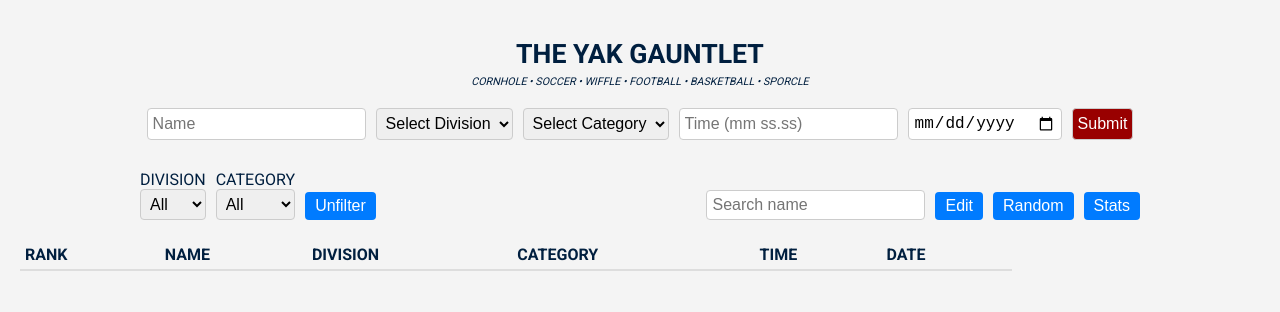
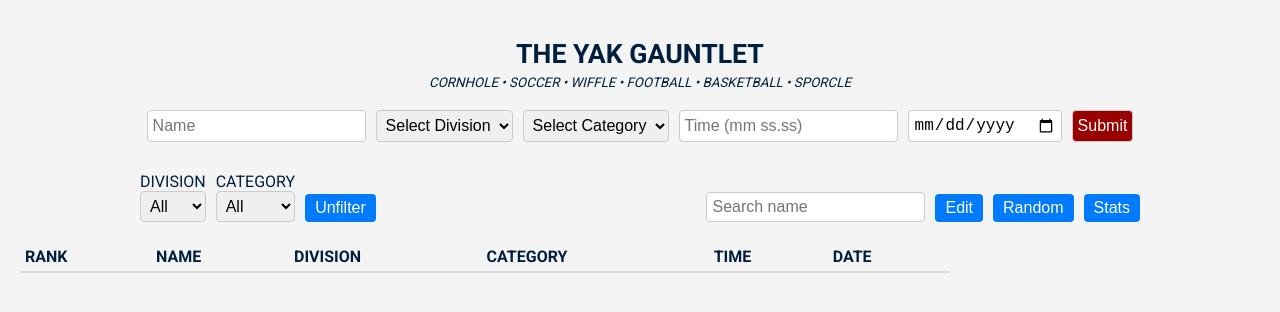
Before and after one commit to goatchase/yak-gauntlet, a plain HTML site: page index.html in a window 1280 px wide. Drawn offline with Linux system fonts and the light colour scheme; no server answers.

Commit message:
Update index.html

```diff
--- a/index.html
+++ b/index.html
@@ -27,7 +27,7 @@
     .subtitle {
       text-align: center;
       font-style: italic;
-      font-size: 8pt;
+      font-size: 10pt;
       margin-bottom: 20px;
       color: #001f3f;
     }
@@ -52,7 +52,7 @@
 
 .form-row {
   justify-content: center;
-  flex-wrap: nowrap;
+  white-space: nowrap;
 }
 
 .second-row {
@@ -163,10 +163,11 @@
 	}
 
     table {
-      width: 80%;
+      width: 75%;
       margin-top: 10px;
       border-collapse: collapse;
       table-layout: auto;
+      justify-content: center;
     }
     th, td {
       padding: 5px;
```
